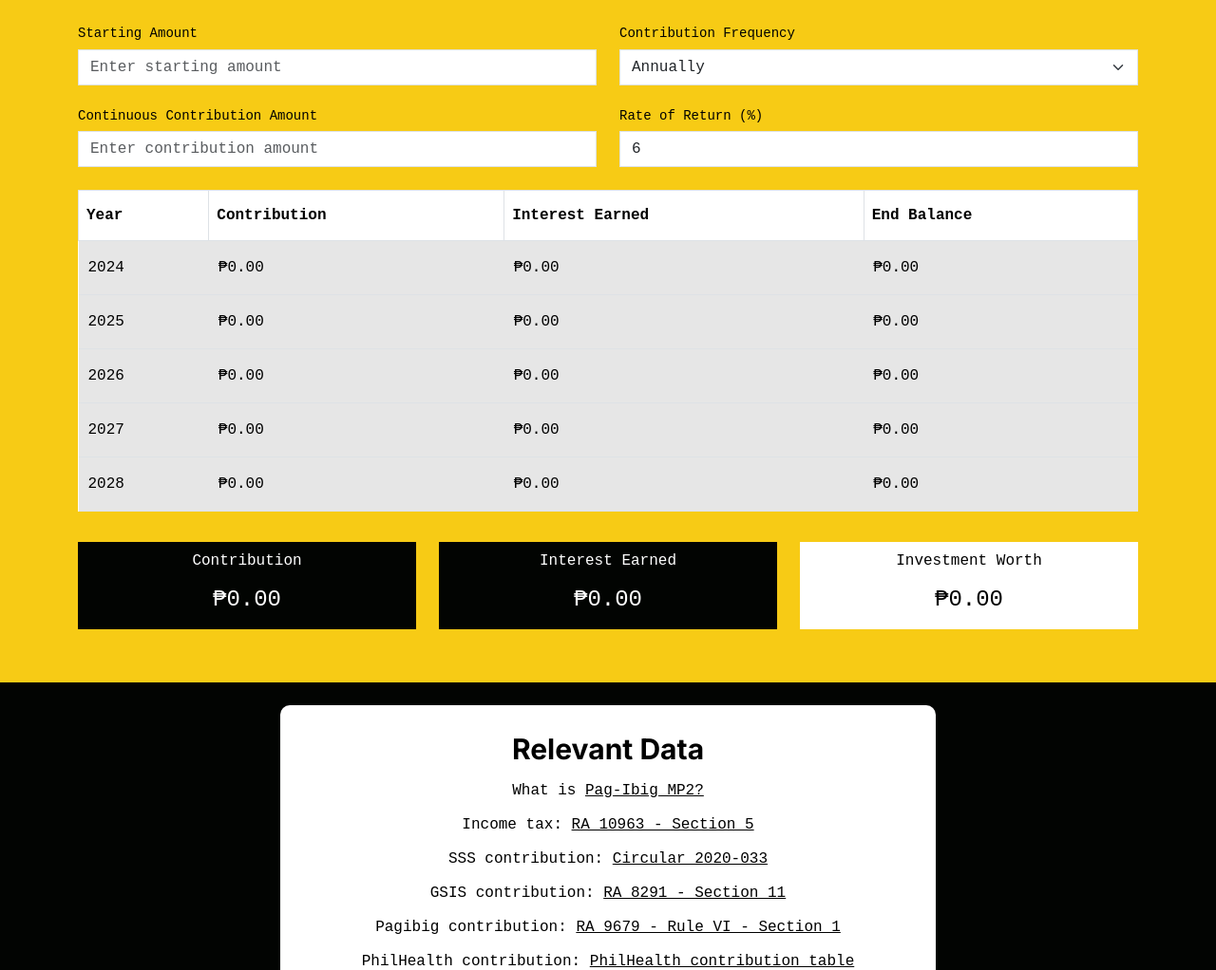
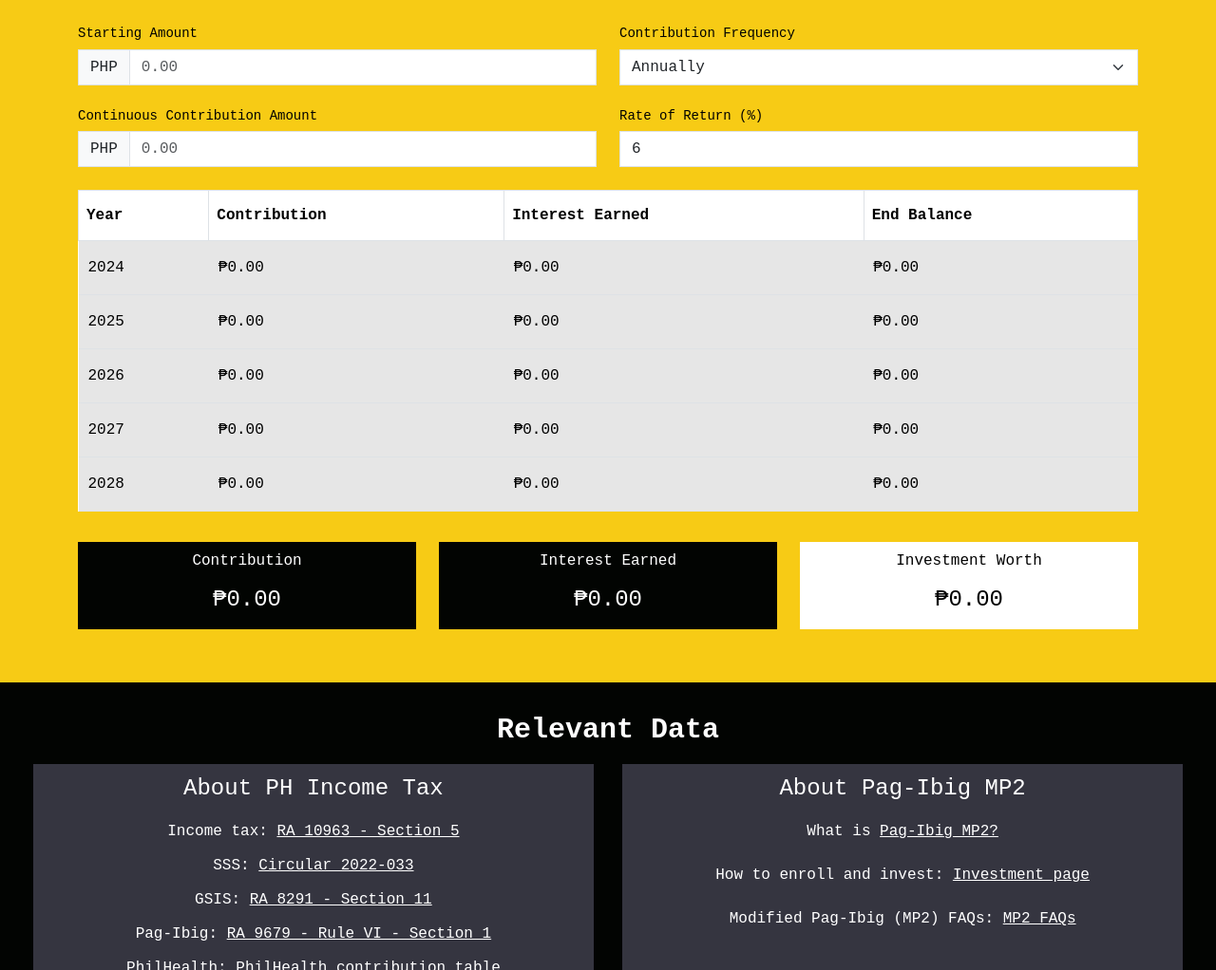
Before and after one commit to nathanielseth/income-tax-ph-calculator, a plain HTML site: page index.html in a window 1280 px wide. Shown: the part 1778-2800 px from the top of the page at 95% size. Drawn offline with nearby package versions, Linux system fonts and the light colour scheme.

Commit message:
input fields

```diff
--- a/index.html
+++ b/index.html
@@ -61,24 +61,27 @@
   <!-- Income Tax Calculator Container -->
   <section id="income-tax" class="py-4">
     <div class="container">
-      <h2 class="text-center mt-2 inter">Salary Income Tax Calculator</h2>
+      <h2 class="text-center mt-2">Salary Income Tax Calculator</h2>
       <h5 class="text-center mt-0 text-gray">
         Philippine tax rate per RA 10963
       </h5>
       <div class="row">
         <div class="col-md-6">
           <h5 class="text-white mt-4">
-            Base Salary <span class="text-danger">*</span>
+            Base Salary
           </h5>
           <div class="text-field">
-            <input type="text" class="form-control" id="baseSalary" placeholder="Enter base salary" required
+            <div class="input-group">
+              <span class="input-group-text">PHP</span>
+              <input type="text" class="form-control" id="baseSalary" placeholder="0.00"
                 oninput="this.value = formatNumber(this.value);" />
+            </div>
           </div>
 
           <h5 class="text-white allowance">Allowance</h5>
           <div class="text-field">
             <div class="input-group">
-              <input type="text" class="form-control" id="allowance" placeholder="Enter allowance (optional)"
+              <input type="text" class="form-control" id="allowance" placeholder="(optional)"
                 oninput="this.value = formatNumber(this.value);" />
               <div class="input-group-text">
                 <input type="checkbox" id="allowanceTaxable" />
@@ -188,29 +191,33 @@
   <!-- MP2 Calculator -->
   <section id="mp2" class="py-4 yellow">
     <div class="container">
-      <h2 class="text-center mt-2 text-black inter">
+      <h2 class="text-center mt-2 text-black">
         Pag-Ibig MP2 Calculator
       </h2>
       <div class="row">
         <div class="col-md-6">
-          <!-- Starting Amount -->
           <h5 class="text-black mt-4">Starting Amount</h5>
           <div class="text-field">
-            <input type="text" class="form-control" id="startingAmount" placeholder="Enter starting amount" required />
+            <div class="input-group">
+              <span class="input-group-text">PHP</span>
+              <input type="text" class="form-control no-focus-effect" id="startingAmount" placeholder="0.00" required />
+            </div>
           </div>
 
-          <!-- Continuous Contribution Amount -->
           <h5 class="text-black mt-4">Continuous Contribution Amount</h5>
           <div class="text-field">
-            <input type="text" class="form-control" id="contributionAmount" placeholder="Enter contribution amount"
+            <div class="input-group">
+              <span class="input-group-text">PHP</span>
+              <input type="text" class="form-control no-focus-effect" id="contributionAmount" placeholder="0.00"
                 required />
             </div>
           </div>
+        </div>
+
         <div class="col-md-6">
-          <!-- Contribution Frequency and Rate of Return -->
           <div class="text-field mt-4">
             <h5 class="text-black">Contribution Frequency</h5>
-            <select class="form-select" id="contributionFrequency">
+            <select class="form-select no-focus-effect" id="contributionFrequency">
               <option value="annually">Annually</option>
               <option value="semi-annually">Semi-Annually</option>
               <option value="monthly">Monthly</option>
@@ -220,7 +227,7 @@
           </div>
           <div class="text-field mt-4">
             <h5 class="text-black">Rate of Return (%)</h5>
-            <input type="text" class="form-control" id="rateOfReturn" value="6" />
+            <input type="text" class="form-control no-focus-effect" id="rateOfReturn" value="6" />
           </div>
         </div>
       </div>
@@ -228,7 +235,6 @@
       <div class="row justify-content-center mt-4">
         <div class="col-md-12">
           <table class="table table-bordered table-white">
-            <!-- Added 'table-white' class -->
             <thead>
               <tr>
                 <th>Year</th>
@@ -306,32 +312,57 @@
 
   <!-- reference section -->
   <section id="relevant-data" class="py-4 text-center increased-bottom-margin">
-    <div class="container-fluid yellow-box">
-      <h2 class="mt-2 inter text-black">Relevant Data</h2>
-      <p class="text-black">
-        <span class="data-box">What is
-          <a href="https://www.pagibigfund.gov.ph/Membership_ModifiedPagIBIG2.html" class="black-link" target="_blank"
-            style="text-decoration: underline">Pag-Ibig MP2?</a></span><br />
+    <div class="container-fluid">
+      <h2 class="mt-2 text-white">Relevant Data</h2>
+      <div class="data-boxes-container">
+        <div class="data-box yellow-box">
+          <h3>About PH Income Tax</h3>
+          <p>
             <span class="data-box">Income tax:
               <a href="#" class="black-link" style="text-decoration: underline">RA 10963 - Section 5</a>
             </span><br />
-        <span class="data-box">SSS contribution:
-          <a href="#" class="black-link" style="text-decoration: underline">Circular 2020-033</a>
+            <span class="data-box">SSS:
+              <a href="https://www.sss.gov.ph/sss/DownloadContent?fileName=CI2022-033.pdf" class="black-link"
+                target="_blank" style="text-decoration: underline">Circular 2022-033</a>
             </span><br />
-        <span class="data-box">GSIS contribution:
-          <a href="#" class="black-link" style="text-decoration: underline">RA 8291 - Section 11</a>
+            <span class="data-box">GSIS:
+              <a href="https://www.gsis.gov.ph/about-us/gsis-laws/republic-act-no-8291/" class="black-link"
+                target="_blank" style="text-decoration: underline">RA 8291 - Section 11</a>
             </span><br />
-        <span class="data-box">Pagibig contribution:
-          <a href="#" class="black-link" style="text-decoration: underline">RA 9679 - Rule VI - Section 1</a>
+            <span class="data-box">Pag-Ibig:
+              <a href="https://www.pagibigfund.gov.ph/document/pdf/governance/43.1_on_institutional_matters/IRR%20of%20RA%20No.%209679.pdf"
+                class="black-link" target="_blank" style="text-decoration: underline">RA 9679 - Rule VI - Section 1</a>
             </span><br />
-        <span class="data-box">PhilHealth contribution:
-          <a href="#" class="black-link" style="text-decoration: underline">PhilHealth contribution table</a>
+            <span class="data-box">PhilHealth:
+              <a href="https://www.philhealth.gov.ph/partners/employers/ContributionTable_v2.pdf" class="black-link"
+                target="_blank" style="text-decoration: underline">PhilHealth contribution table</a>
             </span><br />
           </p>
         </div>
+
+        <div class="data-box yellow-box">
+          <h3>About Pag-Ibig MP2</h3>
+          <p>
+            What is
+            <a href="https://www.pagibigfund.gov.ph/Membership_ModifiedPagIBIG2.html" class="black-link" target="_blank"
+              style="text-decoration: underline">Pag-Ibig MP2?</a>
+          </p>
+          <p>
+            How to enroll and invest:
+            <a href="https://www.pagibigfundservices.com/MP2Enrollment/" class="black-link" target="_blank"
+              style="text-decoration: underline">Investment page</a>
+          </p>
+          <p>
+            Modified Pag-Ibig (MP2) FAQs:
+            <a href="https://www.pagibigfund.gov.ph/FAQ_MP2.html" class="black-link" target="_blank"
+              style="text-decoration: underline">MP2 FAQs</a>
+          </p>
+        </div>
+      </div>
+    </div>
   </section>
 
-  <footer id="myFooter" class=" p-2 hidden">
+  <footer id="myFooter" class="p-2 hidden">
     <div class="d-flex align-items-center justify-content-center">
       <p class="text-black mb-0">
         made by
@@ -339,6 +370,7 @@
       </p>
     </div>
   </footer>
+
   <button type="button" class="btn btn-danger btn-floating btn-lg" id="btn-back-to-top">
     <i class="fas fa-arrow-up"></i>
   </button>
--- a/src/script.js
+++ b/src/script.js
@@ -8,19 +8,17 @@ const formatNumber = function (input) {
 let mybutton = document.getElementById('btn-back-to-top');
 
 const backToTop = function () {
+  mybutton.style.display = 'none';
   document.body.scrollTop = 0;
   document.documentElement.scrollTop = 0;
 };
 
-const scrollFunction = function () {
+mybutton.addEventListener('click', backToTop);
+
+window.onscroll = function () {
   if (document.body.scrollTop > 20 || document.documentElement.scrollTop > 20) {
     mybutton.style.display = 'block';
   } else {
     mybutton.style.display = 'none';
   }
 };
-mybutton.addEventListener('click', backToTop);
-
-window.onscroll = function () {
-  scrollFunction();
-};
--- a/src/styles.css
+++ b/src/styles.css
@@ -198,12 +198,6 @@ footer {
   gap: 5px;
 }
 
-.text-field input.form-control:focus {
-  border-color: var(--highlight-color);
-  box-shadow: 0 0 10px rgba(247, 203, 21, 0.5);
-  border-width: 3px;
-}
-
 .input-group-text {
   display: flex;
   align-items: center;
@@ -234,17 +228,21 @@ footer {
 .text-field input.form-control:focus {
   border-color: var(--highlight-color);
   box-shadow: 0 0 10px rgba(247, 203, 21, 0.5);
-  border-width: 3px;
 }
 
 .text-field select.form-select:focus {
   border-color: var(--highlight-color);
   box-shadow: 0 0 10px rgba(247, 203, 21, 0.5);
-  border-width: 3px;
 }
 
 .text-field select.form-select {
   border-radius: 0;
+}
+
+.no-focus-effect:focus {
+  border-color: initial; /* Use the default border color */
+  box-shadow: none; /* Remove the box shadow */
+  border-width: initial; /* Use the default border width */
 }
 
 .mp2-box {
@@ -277,7 +275,7 @@ footer {
 }
 
 .black-link {
-  color: black;
+  color: white;
   text-decoration: underline;
   text-decoration-skip-ink: auto;
 }
@@ -291,24 +289,15 @@ footer {
   margin-bottom: 15px;
 }
 
-.yellow-box {
-  background-color: white;
-  padding: 20px;
-  width: 55%;
-  margin: 0 auto;
-
-  border-radius: 10px;
-}
-
 #btn-back-to-top {
   position: fixed;
   bottom: 20px;
   right: 20px;
   display: none;
-  background-color: var(--highlight-color);
-  color: #ffffff;
-  border: rgba(0, 0, 0, 0.25);
+  background-color: #fff;
   border-radius: 50%;
+  border: none;
+  transition: background-color 0.3s ease;
 }
 
 #btn-back-to-top:hover {
@@ -319,3 +308,27 @@ footer {
   color: black;
   font-size: 18px;
 }
+
+.data-boxes-container {
+  display: flex;
+  justify-content: space-between;
+  gap: 10px;
+}
+
+.data-box {
+  background-color: #353540;
+  padding: 0px;
+  width: 80%;
+  margin: 5px;
+  margin: 10px;
+}
+
+.data-box h3 {
+  font-size: 24px;
+  margin: 12px;
+}
+
+.data-box p {
+  font-size: 16px;
+  margin: 10px;
+}
```
Lines whose indentation alone changed are shown as unchanged.
